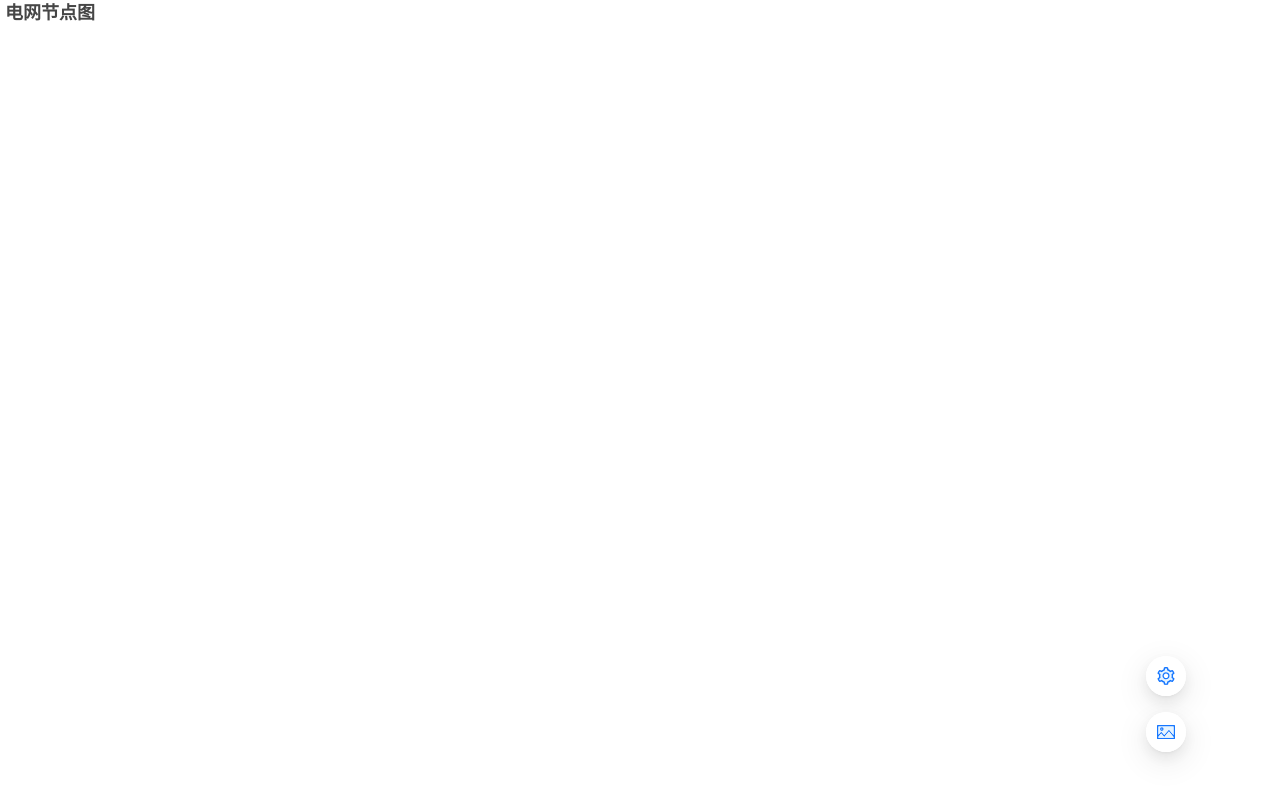
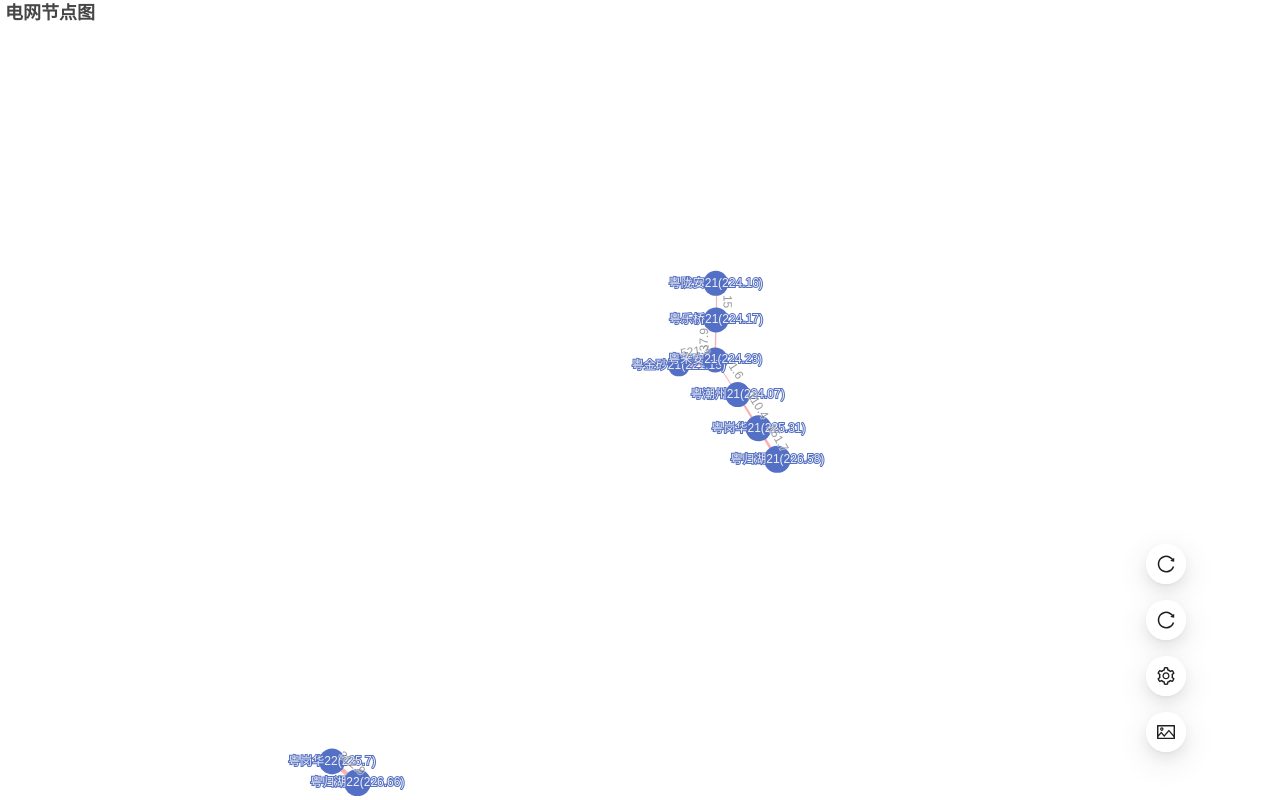
Before and after one commit to Voyzz/Grid-generate-graph-app, a React (Create React App) app: page / in a window 1280 px wide. Built offline with nearby package versions, Linux system fonts and the light colour scheme.

Commit message:
feat: settings dev

```diff
--- a/src/components/Buttons/index.tsx
+++ b/src/components/Buttons/index.tsx
@@ -1,5 +1,5 @@
 import React from 'react';
-import { SettingTwoTone, PictureTwoTone } from '@ant-design/icons';
+import { SettingOutlined, PictureOutlined, ReloadOutlined } from '@ant-design/icons';
 import { FloatButton } from 'antd';
 
 interface ChartProps {
@@ -19,10 +19,28 @@ const Buttons = React.memo((props: ChartProps) => {
     oA.remove();
   }
 
+  const reload = () => {
+    window.location.reload();
+  }
+
+  const findNode = () => {
+    const { chartInstance } = props;
+    const axisList =  chartInstance.getModel().getSeriesByIndex(0).preservedPoints;
+    const _key = '粤潮州21';
+    chartInstance.setOption({
+      series: {
+        center: axisList[_key],
+      }
+    })
+    console.log('=====axis', axisList)
+  }
+
   return (
     <FloatButton.Group shape="circle" style={{ right: 94 }}>
-      <FloatButton icon={<SettingTwoTone />} onClick={props.openDrawer}/>
-      <FloatButton icon={<PictureTwoTone />} onClick={downloadPic}/>
+      <FloatButton icon={<ReloadOutlined color='#1890ff' />} onClick={findNode}/>
+      <FloatButton icon={<ReloadOutlined color='#1890ff' />} onClick={reload}/>
+      <FloatButton icon={<SettingOutlined />} onClick={props.openDrawer}/>
+      <FloatButton icon={<PictureOutlined />} onClick={downloadPic}/>
     </FloatButton.Group>
   )
 });
--- a/src/components/Chart/graph-data.ts
+++ b/src/components/Chart/graph-data.ts
@@ -12,14 +12,15 @@ const girdNodeFilter = (oriNodes: nodeOriginKey[]) => uniqBy(oriNodes?.filter((_
 const pureNodeList = girdNodeFilter(oriNodesData);
 
 // node转换为option.data数据
-const girdNodeWrapper = (oriNodes: nodeOriginKey[]) => oriNodes.map((_node: nodeOriginKey) => {
+const girdNodeWrapper = (oriNodes: nodeOriginKey[]) => oriNodes.map((_node: nodeOriginKey, idx) => {
   return {
     id: _node[nodeKeyReflect.name],
     name: `${_node[nodeKeyReflect.name]}(${_node[nodeKeyReflect.amplitude]})`,
-    symbolSize: Math.ceil(_node[nodeKeyReflect.amplitude] - 200)
+    symbolSize: Math.ceil(_node[nodeKeyReflect.amplitude] - 200),
+    // ...(idx === 0 ? {x: '50%', y: '50%'} : {})
   }
 });
-const graphNode = girdNodeWrapper(pureNodeList);
+const graphNode = girdNodeWrapper(pureNodeList).slice(0, 10);
 
 // 根据有功功率筛选link
 const gridLinkFilter = (oriLinkData: linkOriginKey[]) => uniqBy(oriLinkData?.map((_link: linkOriginKey) => {
@@ -44,7 +45,7 @@ const linkNodeWrapper = (oriLinkData: linkOriginKey[]) => oriLinkData.map((_link
     target: _link[linkKeyReflect.targetName],
     value: Number(_link[linkKeyReflect.activePower]),
     lineStyle: {
-      width: Number(_link[linkKeyReflect.activePower]) / 100,
+      width: Number(_link[linkKeyReflect.activePower]) / 100 + 1,
     },
     label: {
       show: true,
--- a/src/components/Chart/graph-option.ts
+++ b/src/components/Chart/graph-option.ts
@@ -25,16 +25,16 @@ export const option: EChartsOption = {
       /* 布局配置 */
       draggable: true, // 节点是否可拖拽
       roam: true, // 开启缩放或者平移
-      // center: ['50%', '50%'],
+      center: ['50%', '50%'],
 
       /* 力引导布局 */
       layout: 'force',
       force: {
         initLayout: 'circular',
         gravity: 0,
-        repulsion: 60, // 节点之间的斥力因子
-        edgeLength: 120, // 边的两个节点之间的距离
-        layoutAnimation: true, // 是否显示布局的迭代动画
+        // repulsion: 60, // 节点之间的斥力因子
+        // edgeLength: 120, // 边的两个节点之间的距离
+        layoutAnimation: false, // 是否显示布局的迭代动画
         friction: 1, // 节点的移动速度
       },
 
@@ -54,7 +54,7 @@ export const option: EChartsOption = {
       autoCurveness: true,
       edgeSymbolSize: [4, 10],
       edgeLabel: {
-        fontSize: 15
+        fontSize: 12
       },
       lineStyle: {
         width: 1,
```
